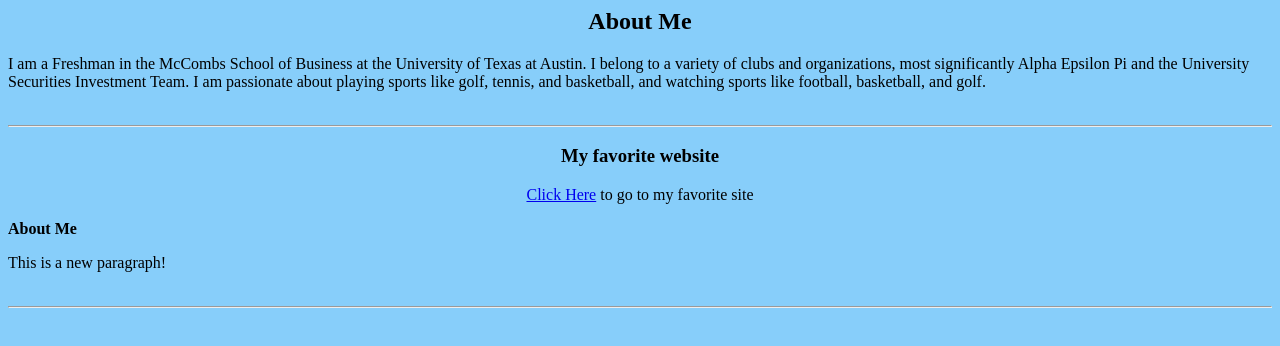
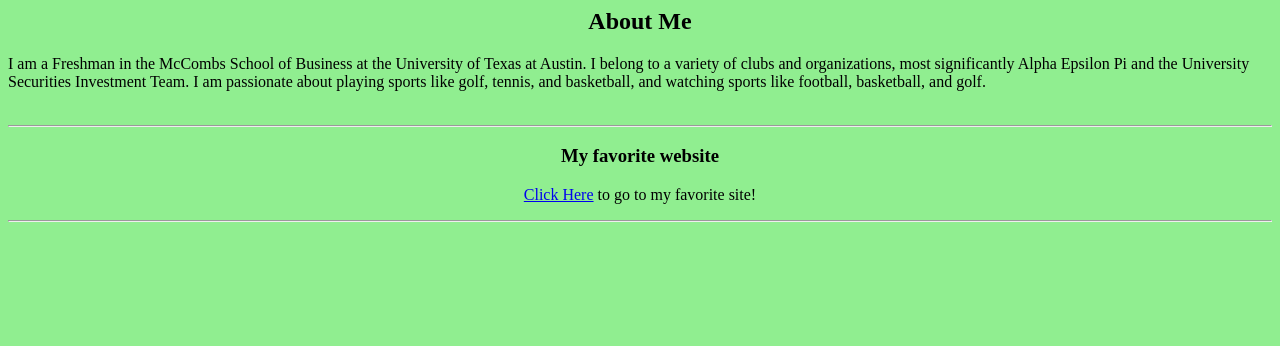
Before and after one commit to masongross/masongross.github.io, a plain HTML site: page index.html in a window 1280 px wide. Shown: the part 394-740 px from the top of the page. Drawn offline with Linux system fonts and the light colour scheme.

Commit message:
Update index.html

```diff
--- a/index.html
+++ b/index.html
@@ -12,13 +12,9 @@
 
 <h3 style="text-align: center;">My favorite website</h3>
 
-<p style="text-align: center;"><a href="https://www.pgatour.com/">Click Here</a> to go to my favorite site</p>
+<p style="text-align: center;"><a href="https://www.pgatour.com/">Click Here</a> to go to my favorite site!</p>
 
-<body bgcolor = "LightSkyBlue">
-
-<p><strong>About Me</strong></p>
-
-<p>This is a new paragraph! <br /><br /></p>
+<body bgcolor = "LightGreen">
 
 </body>
 
```
